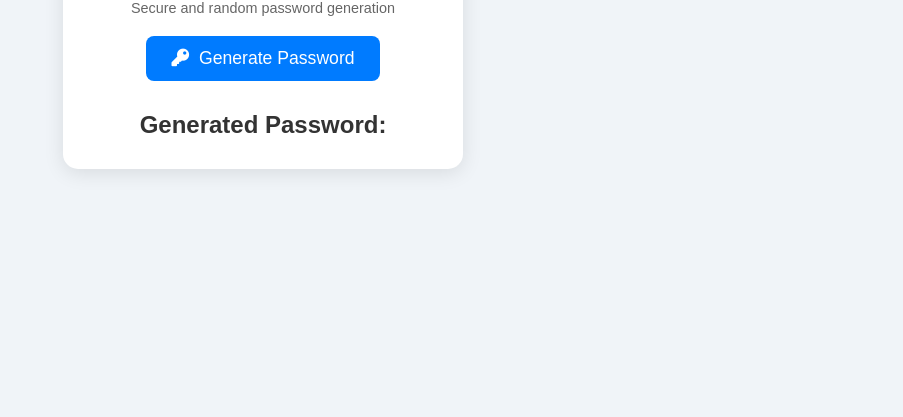
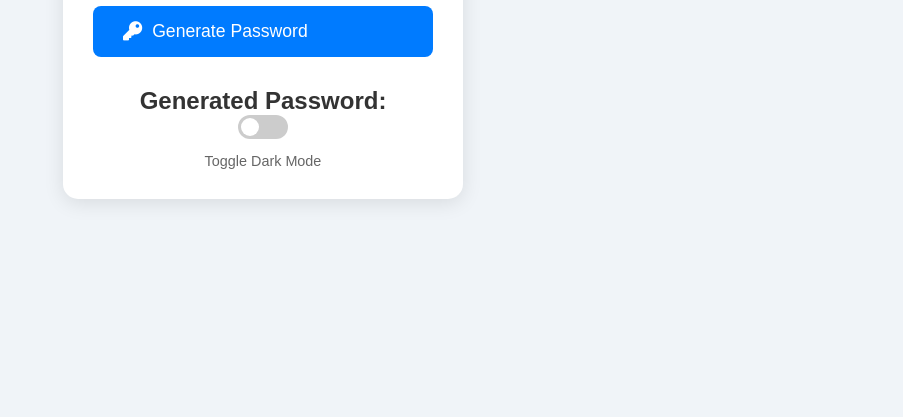
Before and after one commit to dylanbrinkza/pwgen, a plain HTML site: page index.html in a window 1280 px wide. Shown: the part 383-800 px from the top of the page, without its empty margins (377-1280 px from the left). Drawn offline with Linux system fonts and the light colour scheme.

Commit message:
Add files via upload

```diff
--- a/index.html
+++ b/index.html
@@ -9,12 +9,6 @@
 </head>
 <body>
     <div class="container">
-        <!-- Dark Mode Toggle Switch -->
-        <label class="switch">
-            <input type="checkbox" id="darkModeToggle">
-            <span class="slider"></span>
-        </label>
-
         <!-- Support305 logo -->
         <img src="s305logo.PNG" alt="Support305 Logo" class="logo">
 
@@ -31,6 +25,13 @@
             <h2>Generated Password:</h2>
             <ul id="passwordList"></ul>
         </div>
+
+        <!-- Dark Mode Toggle Slider -->
+        <label class="switch">
+            <input type="checkbox" id="darkModeToggle">
+            <span class="slider"></span>
+        </label>
+        <p id="toggleText">Toggle Dark Mode</p> <!-- Dynamic Text for Dark/Light mode -->
     </div>
 
     <script src="script.js"></script>
--- a/script.js
+++ b/script.js
@@ -31,4 +31,8 @@ function toggleDarkMode() {
 
     // Apply dark mode to the button
     document.querySelector('button').classList.toggle('dark-mode', isChecked);
+
+    // Change the text for dark/light mode
+    const toggleText = document.getElementById('toggleText');
+    toggleText.textContent = isChecked ? 'Toggle Light Mode' : 'Toggle Dark Mode';
 }
--- a/styles.css
+++ b/styles.css
@@ -29,7 +29,7 @@ body {
 
 /* Logo styling */
 .logo {
-    width: 150px; /* Adjust the size of the logo */
+    width: 150px;
     margin-bottom: 20px;
 }
 
@@ -50,7 +50,7 @@ button {
     background-color: #007bff;
     color: white;
     font-size: 1.1rem;
-    padding: 12px 25px;
+    padding: 15px 30px;
     border: none;
     border-radius: 8px;
     cursor: pointer;
@@ -59,6 +59,11 @@ button {
     align-items: center;
     gap: 10px;
     margin-top: 20px;
+    width: 100%; /* Make the button full width */
+}
+
+button i {
+    font-size: 1.2rem;
 }
 
 button:hover {
@@ -112,9 +117,7 @@ button.dark-mode:hover {
 
 /* Dark Mode Toggle Switch */
 .switch {
-    position: absolute;
-    top: 20px;
-    right: 20px;
+    margin-top: 30px;
 }
 
 .switch input {
@@ -129,6 +132,7 @@ button.dark-mode:hover {
     border-radius: 34px;
     cursor: pointer;
     transition: background-color 0.4s ease;
+    display: inline-block;
 }
 
 .slider:before {
@@ -151,6 +155,18 @@ input:checked + .slider:before {
     transform: translateX(26px);
 }
 
+#toggleText {
+    margin-top: 10px;
+    font-size: 0.9rem;
+    color: #666;
+    transition: color 0.3s ease;
+}
+
+/* Dark mode for text */
+body.dark-mode #toggleText {
+    color: #e0e0e0;
+}
+
 /* Responsive design */
 @media (max-width: 500px) {
     .container {
```
